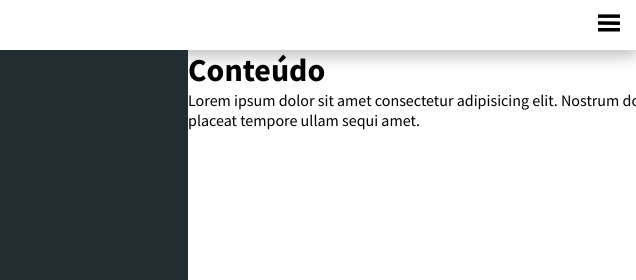
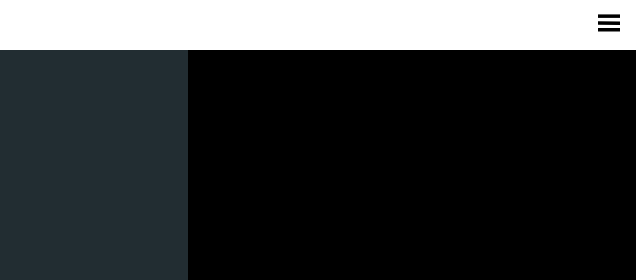
Before and after one commit to DanielFFerreira/menu-responsivo, a plain HTML site: page index.html in a window 1280 px wide. Both pictures are taken after a click on the element 1253 px from the left and 25 px from the top of the page. Shown: the top 280 px of the page, 644-1280 px from the left. Drawn offline with Linux system fonts and the light colour scheme.

Commit message:
Refactoring menu interactions

```diff
--- a/css/style.css
+++ b/css/style.css
@@ -112,7 +112,7 @@ header {
 }
 
 /* Menu hamburguer */
-.menu-move {
+.move .menu {
   left: 0;
 }
 
@@ -120,7 +120,16 @@ header {
 .content {
   position: relative;
   left: 0;
+  height: 100vh;
 }
-.content-move {
+.move .content::before {
+  content: "";
+  background-color: #000;
+  width: 100%;
+  height: 100%;
+  display: block;
+  position: absolute;
+}
+.move .content {
   left: 65%;
 }
--- a/index.html
+++ b/index.html
@@ -1,5 +1,5 @@
 <!DOCTYPE html>
-<html lang="en">
+<html lang="pt-br">
 <head>
   <meta charset="UTF-8">
   <meta name="viewport" content="width=device-width, initial-scale=1.0">
--- a/js/app.js
+++ b/js/app.js
@@ -18,12 +18,23 @@ menuDoc.addEventListener('click', function(){
  */
 
 const iconMenu = document.querySelector(".icon-menu");
-const menu = document.querySelector(".menu");
+// const menu = document.querySelector(".menu");
 const content = document.querySelector(".content");
+
+const body = document.querySelector("body");
 
 iconMenu.addEventListener("click", function(){
 
-  menu.classList.toggle('menu-move');
-  content.classList.toggle('content-move');
+  body.classList.toggle("move");
+  // menu.classList.toggle('menu-move');
+  // content.classList.toggle('content-move');
 
 });
+
+/**
+ * Recolhimento do menu clicando no content
+ */
+
+ content.addEventListener("click", function(){
+  body.classList.remove("move");
+ });
```
